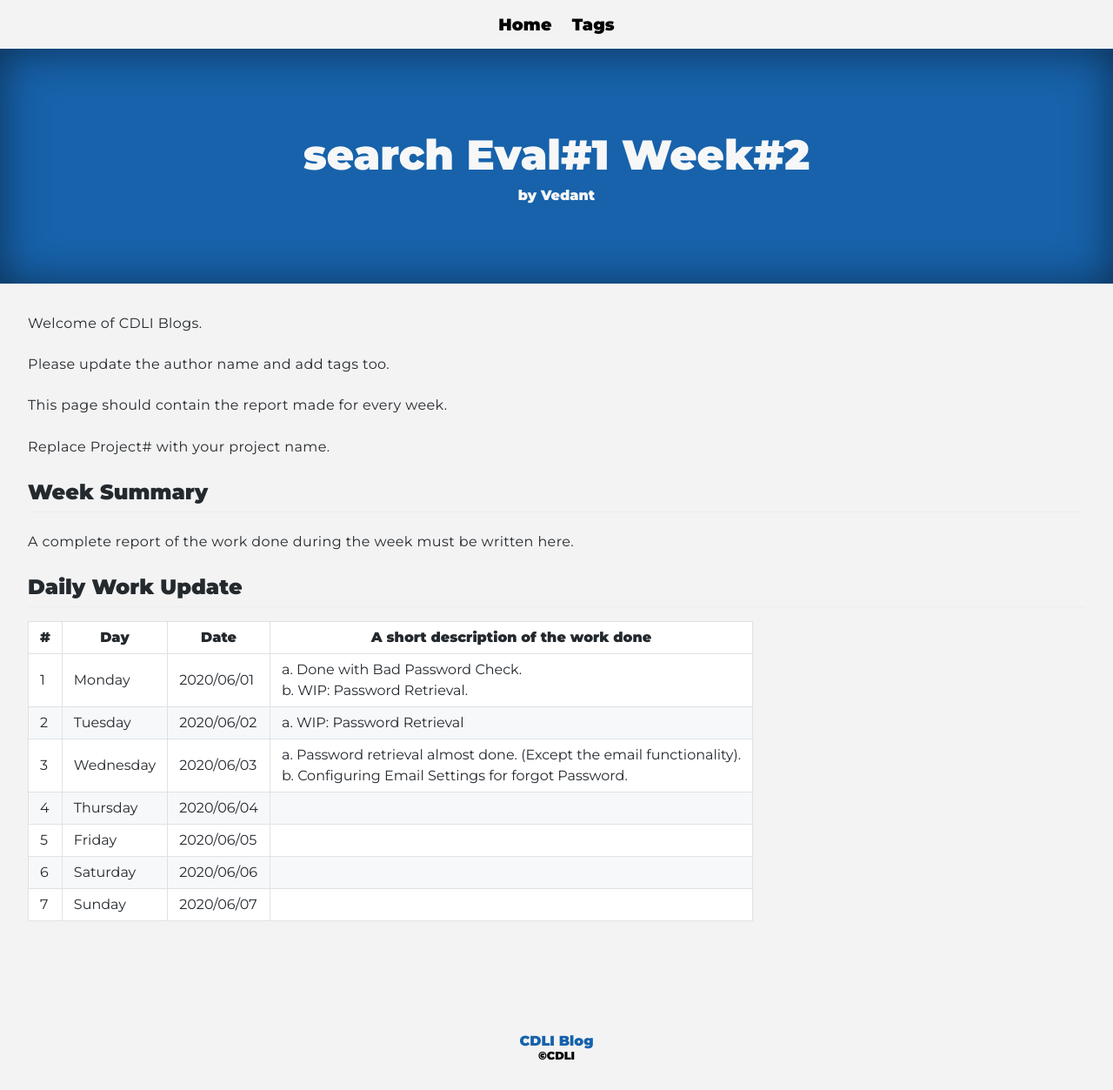
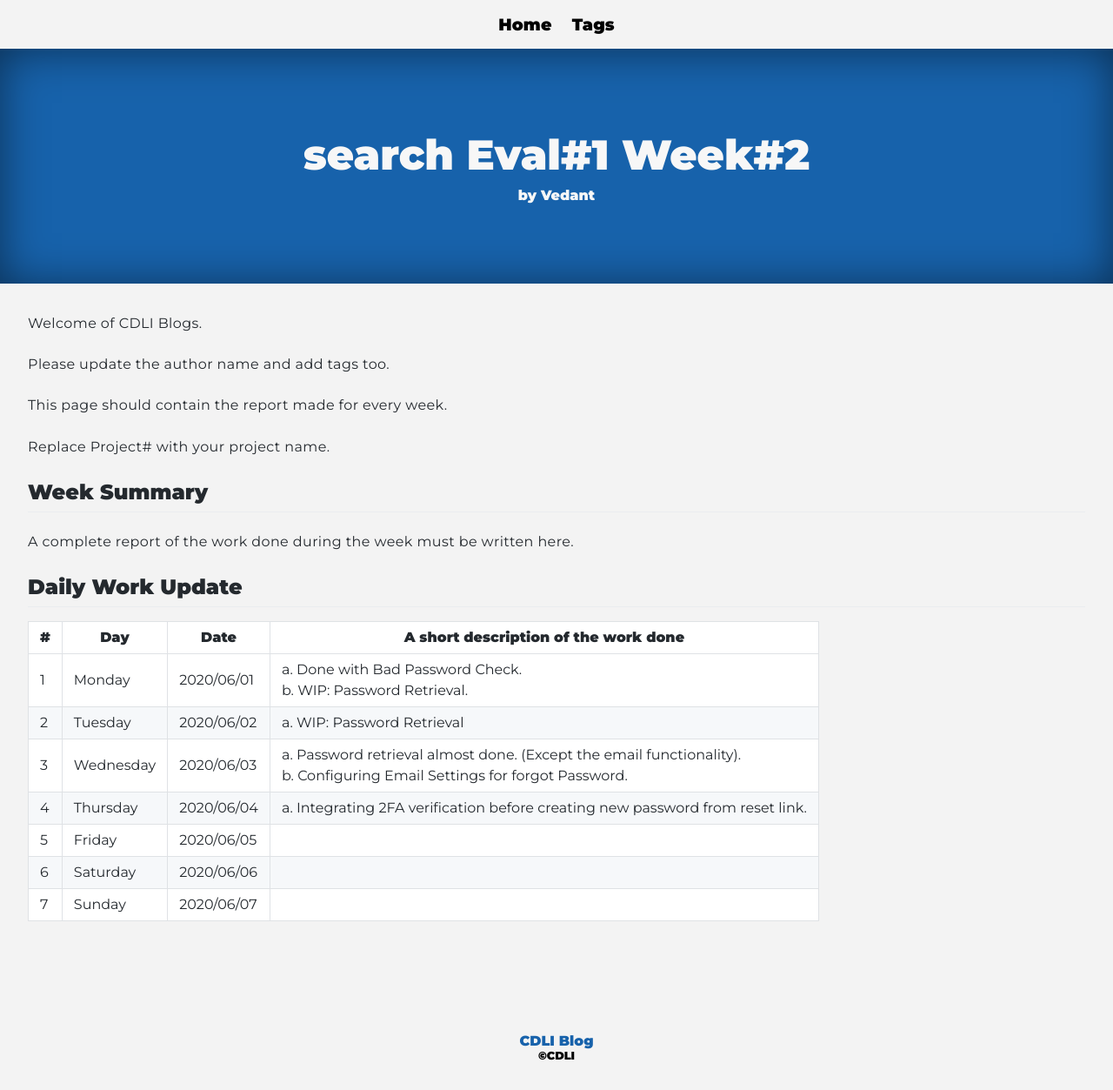
Before and after one commit to cdli-gh/blog, a Jekyll site: the page built from _blog/gsoc20/search/posts/02_week2.md, in a window 1280 px wide. Shown: the whole page at 87% size. Built offline with Jekyll 4.4.1, drawn with Linux system fonts in a browser that asks for light colours; Markdown is read by kramdown in place of the engine named in the settings.

Commit message:
Search : DailyUpdates 2:4

```diff
--- a/_blog/gsoc20/search/posts/02_week2.md
+++ b/_blog/gsoc20/search/posts/02_week2.md
@@ -24,7 +24,7 @@ A complete report of the work done during the week must be written here.
 |1   	| Monday 	|   2020/06/01	|  a. Done with Bad Password Check. <br> b. WIP: Password Retrieval.	|
 |2   	| Tuesday  	|   2020/06/02	| a. WIP: Password Retrieval |
 |3   	| Wednesday  	|  2020/06/03 	| a. Password retrieval almost done. (Except the email functionality). <br> b. Configuring Email Settings for forgot Password.	|
-|4   	| Thursday  	|   2020/06/04	|   	|
+|4   	| Thursday  	|   2020/06/04	|  a. Integrating 2FA verification before creating new password from reset link. 	|
 |5   	| Friday  	|   2020/06/05	|   	|
 |6   	| Saturday  	|   2020/06/06	|   	|
 |7   	| Sunday  	|   2020/06/07	|   	|
```
